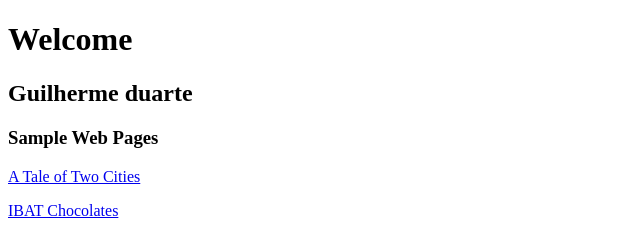
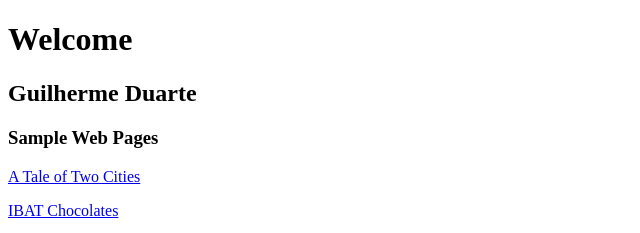
Before and after one commit to GDSDUARTE/gdsduarte.github.io, a plain HTML site: page index.html in a window 1280 px wide. Shown: the top 233 px of the page, 0-640 px from the left. Drawn offline with Linux system fonts and the light colour scheme.

Commit message:
Update index.html

```diff
--- a/index.html
+++ b/index.html
@@ -10,7 +10,7 @@
 </head>
 <body>
     <h1>Welcome</h1>
-    <h2>Guilherme duarte</h2>
+    <h2>Guilherme Duarte</h2>
 
     <h3>Sample Web Pages</h3>
 
```
